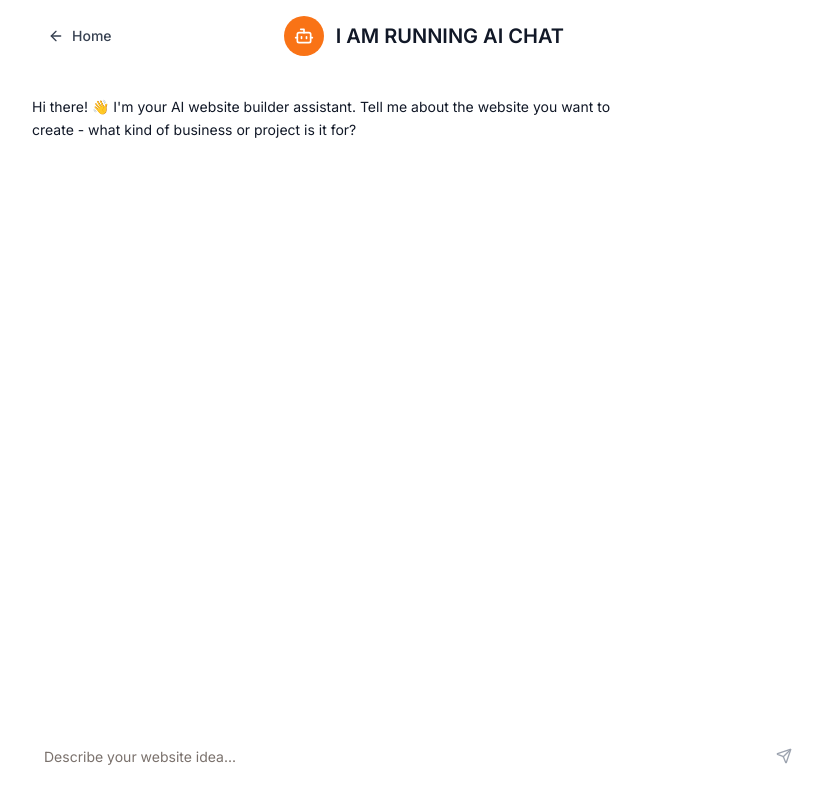
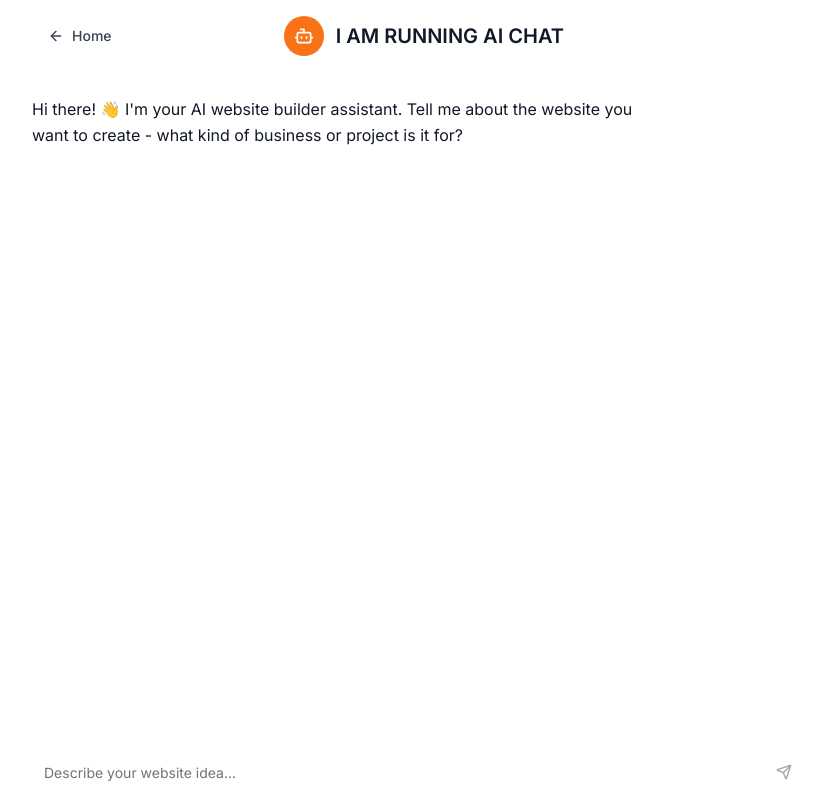
Before and after one commit to ArielGrook/I_AM_RUNNING_-, a Next.js app: page /en/chat in a window 1280 px wide. Shown: the whole page, without its empty margins (224-1047 px from the left). Built offline with nearby package versions, Linux system fonts and the light colour scheme.

Commit message:
style(chat): Interface sizing refinements - improved readability and comfort

```diff
--- a/app/[locale]/chat/page.tsx
+++ b/app/[locale]/chat/page.tsx
@@ -128,7 +128,7 @@ export default function ChatPage() {
                     <div
                       className="inline-block max-w-[80%] text-gray-900 dark:text-white"
                     >
-                      <p className="text-sm leading-relaxed">{message.content}</p>
+                      <p className="text-base leading-relaxed">{message.content}</p>
                     </div>
                   </motion.div>
                 ))}
@@ -156,7 +156,7 @@ export default function ChatPage() {
           </div>
 
           {/* Input Area */}
-          <div className="py-6">
+          <div className="py-2">
             <div className="flex gap-3">
               <div className="flex-1 relative">
                 <Input
@@ -164,7 +164,7 @@ export default function ChatPage() {
                   onChange={(e) => setInputValue(e.target.value)}
                   onKeyPress={handleKeyPress}
                   placeholder="Describe your website idea..."
-                  className="pr-12 py-3 border-none outline-none focus:outline-none focus:ring-0 bg-transparent"
+                  className="pr-12 py-4 text-base border-none outline-none focus:outline-none focus:ring-0 bg-transparent"
                 />
                 <button
                   onClick={handleSendMessage}
```
